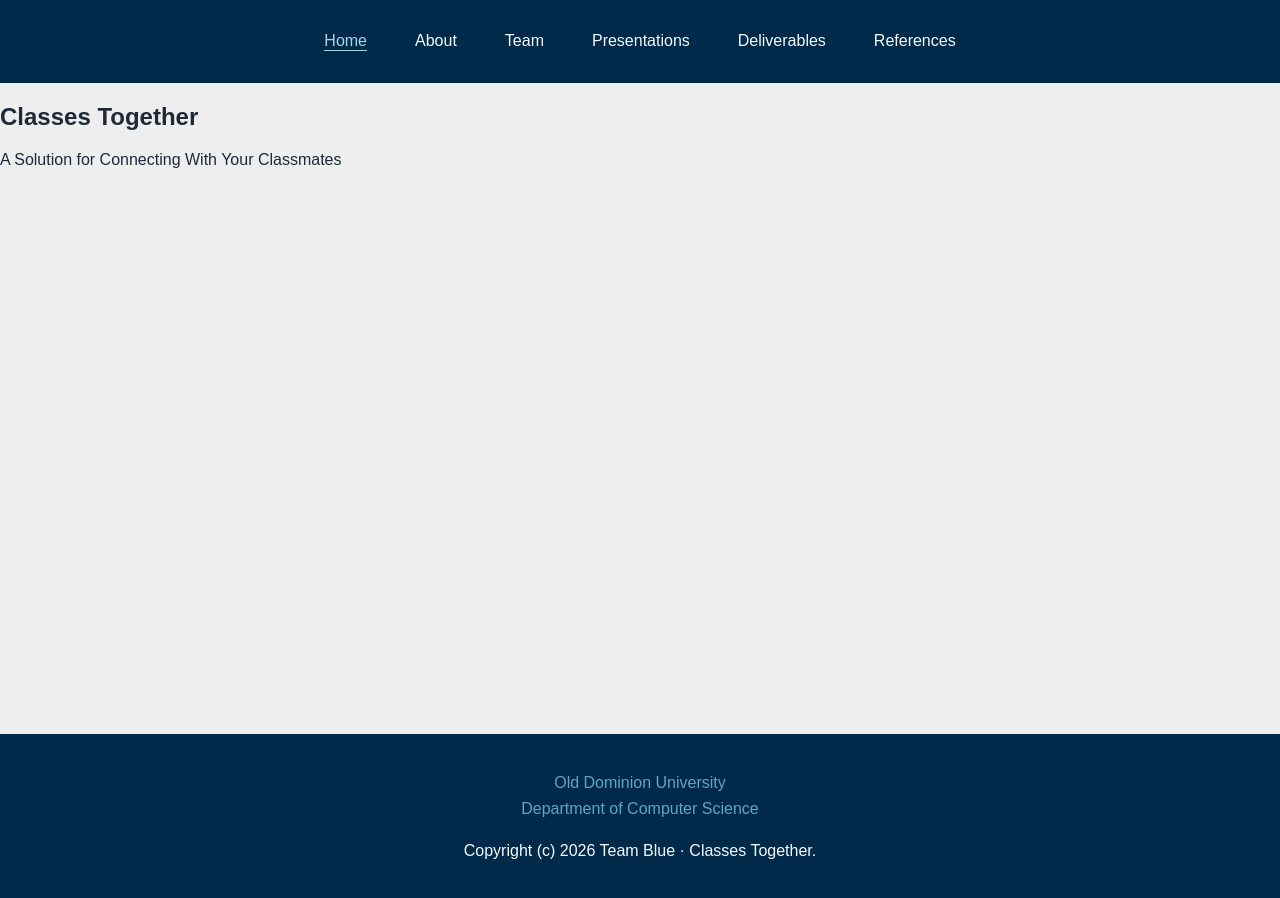
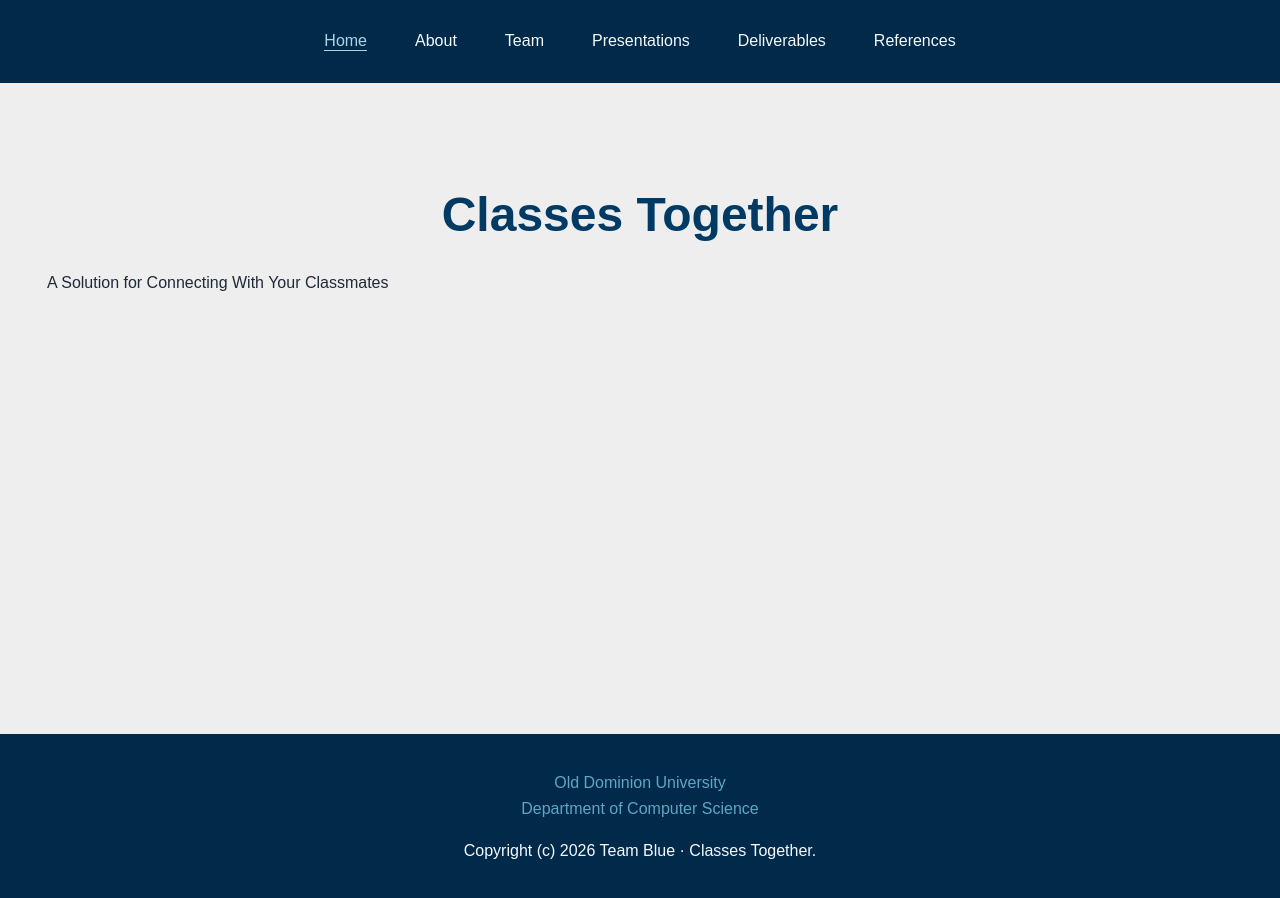
Before and after one commit to classes-together/classes-together.github.io, a Jekyll site: the page built from index.html, in a window 1280 px wide. Built offline with Jekyll 4.4.1, drawn with Linux system fonts in a browser that asks for light colours.

Commit message:
Set page max width and header styling

```diff
--- a/assets/css/style.css
+++ b/assets/css/style.css
@@ -36,6 +36,19 @@ body {
   font-family: Arial, sans-serif;
   color: var(--text-dark);
   background-color: var(--background);
+}
+
+.page {
+  max-width: 1250px;
+  margin: 0 auto;
+  padding: 4rem 2rem;
+}
+
+.page > h1 {
+  margin-bottom: 2rem;
+  text-align: center;
+  font-size: 3rem;
+  color: var(--blue-dark);
 }
 
 main {
```
